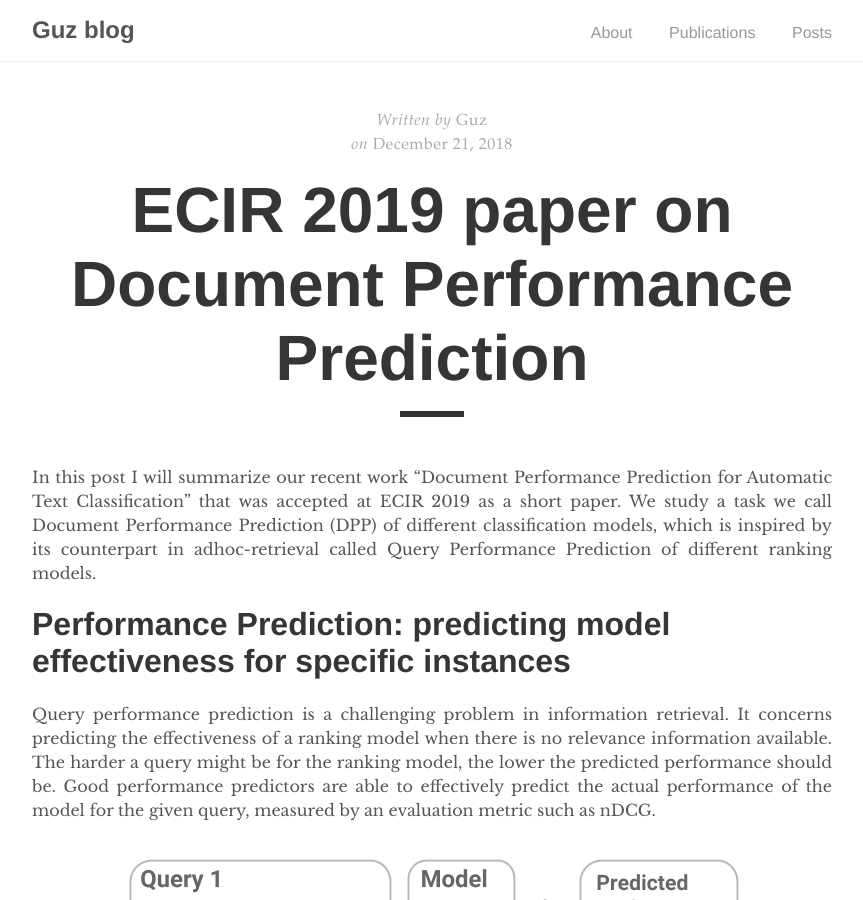
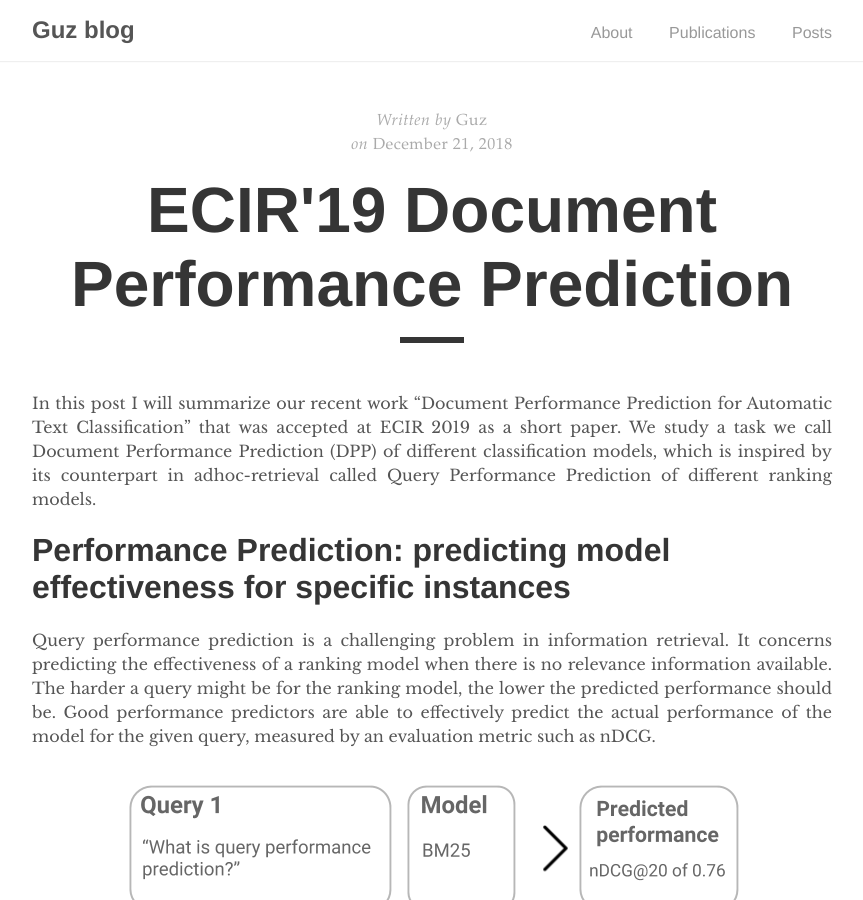
Before and after one commit to Guzpenha/guzblog_old, a Jekyll site: the page built from _posts/2018-12-21-DPP.markdown, in a window 1280 px wide and 900 px high. Shown: the whole window, without its empty margins (208-1071 px from the left). Built offline with Jekyll 4.4.1, drawn with Linux system fonts in a browser that asks for light colours.

Commit message:
Update 2018-12-21-DPP.markdown

```diff
--- a/_posts/2018-12-21-DPP.markdown
+++ b/_posts/2018-12-21-DPP.markdown
@@ -1,6 +1,6 @@
 ---
 layout: post
-title:  ECIR 2019 paper on Document Performance Prediction
+title:  ECIR'19 Document Performance Prediction
 date:   2018-12-21 10:00:00
 categories: update
 comments: true
```
